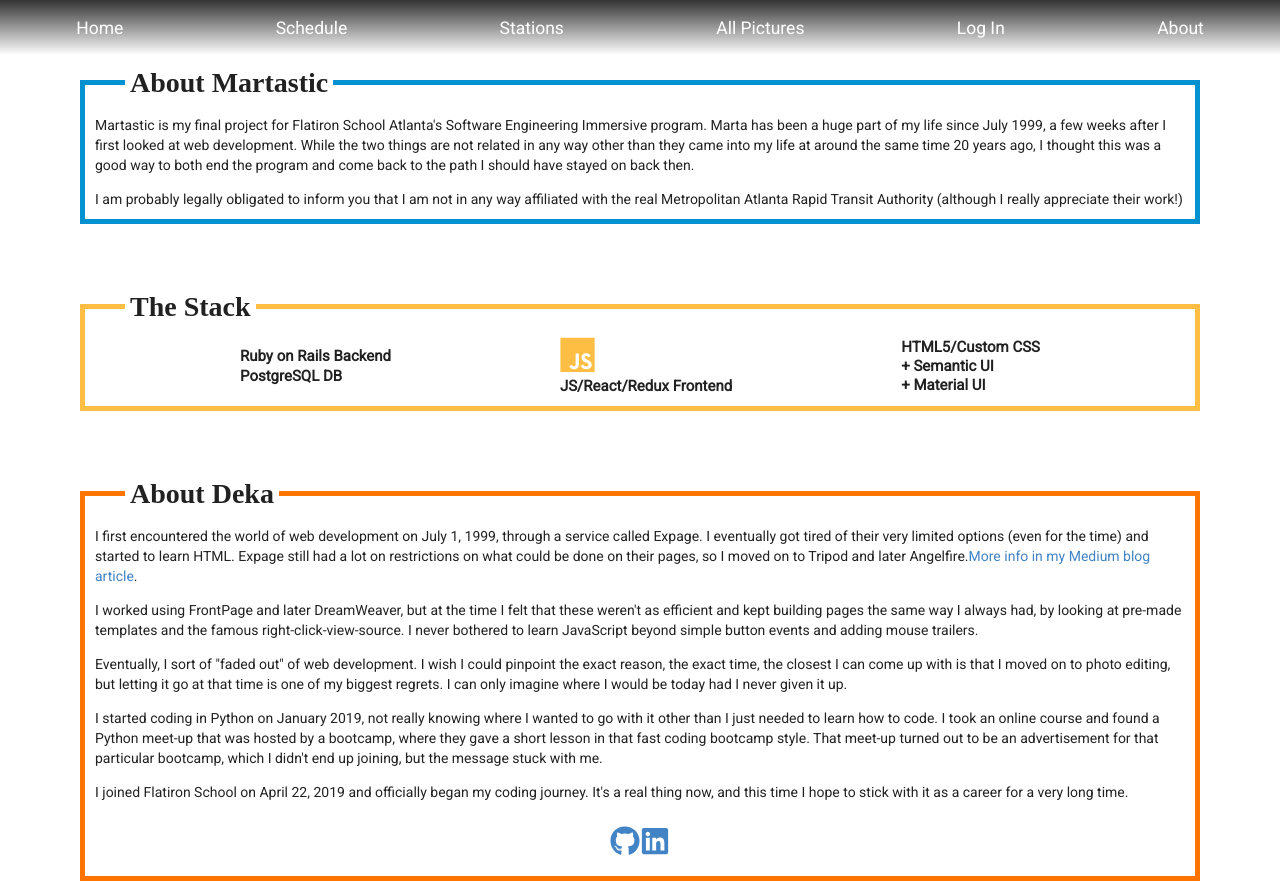
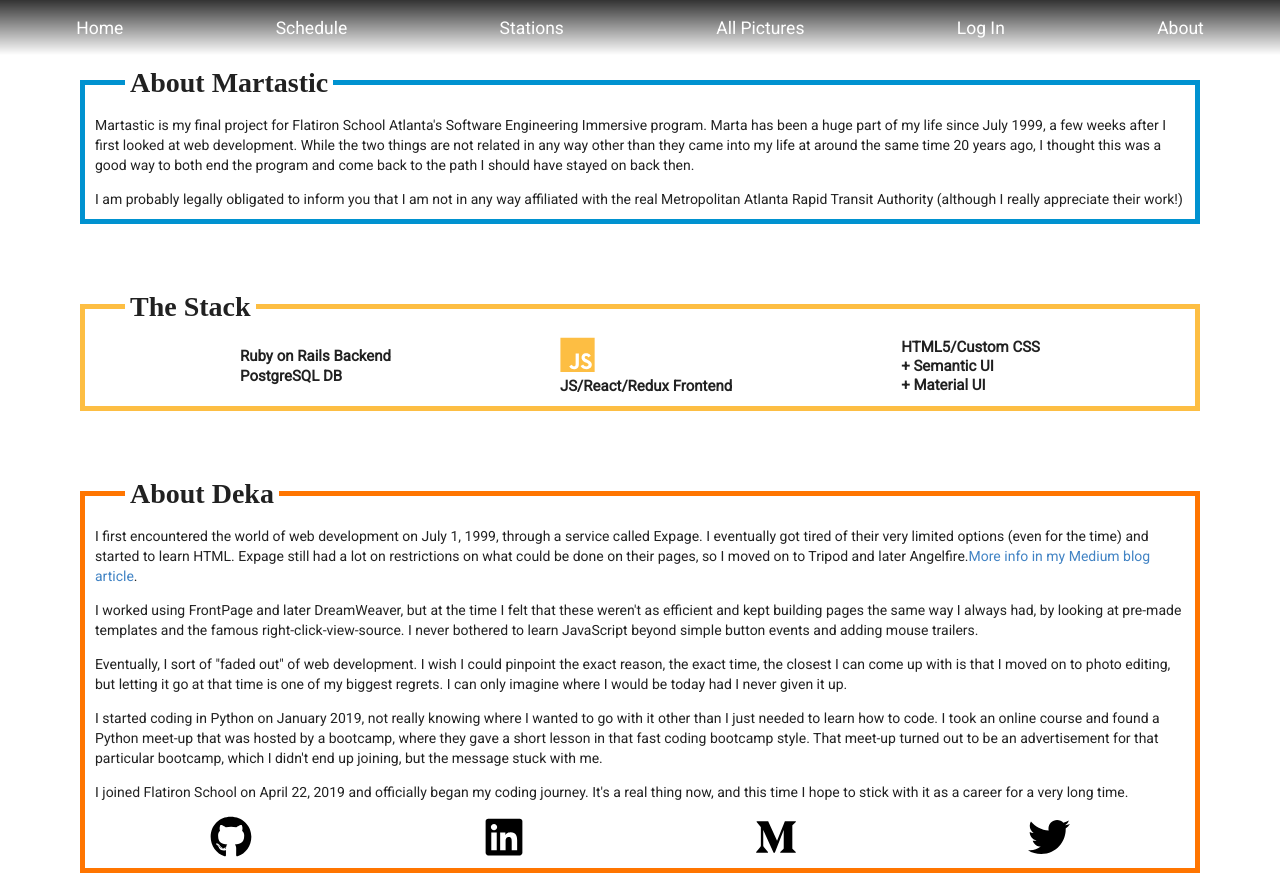
Before and after one commit to dekadekadeka/martastic-frontend, a React (Create React App) app: page /about in a window 1280 px wide. Built offline with nearby package versions, Linux system fonts and the light colour scheme; no server answers; some icons are missing; a web font is replaced by a local one.

Commit message:
final styling

```diff
--- a/package.json
+++ b/package.json
@@ -6,8 +6,6 @@
   "dependencies": {
     "@material-ui/core": "^4.3.2",
     "axios-redux": "^1.0.4",
-    "google-map-react": "^1.1.5",
-    "immer": "^5.1.0",
     "react": "^16.8.6",
     "react-dom": "^16.8.6",
     "react-icons": "^3.7.0",
--- a/src/App.css
+++ b/src/App.css
@@ -481,6 +481,16 @@ h2, h3, h4, h5{
   padding:10px;
   margin: 10vh;
 }
+
+.social{
+  font-size: 3rem;
+  display: flex;
+  justify-content: space-around;
+}
+
+.social a{
+  color: #000000;
+}
 /* end about */
 /* loading */
 .loading-text{
--- a/src/pages/About.js
+++ b/src/pages/About.js
@@ -1,6 +1,6 @@
 import React, { Component } from 'react';
 import { DiJsBadge } from "react-icons/di";
-import { FaLinkedin, FaGithub } from "react-icons/fa";
+import { FaLinkedin, FaGithub, FaMediumM, FaTwitter } from "react-icons/fa";
 import Grid from '@material-ui/core/Grid';
 
 export default class About extends Component {
@@ -93,12 +93,12 @@ export default class About extends Component {
                 <p>I joined Flatiron School on April 22, 2019 and officially began my coding journey. It's a real thing now, and this time
                     I hope to stick with it as a career for a very long time.
                 </p>
-                <h1 style={{ "text-align": "center", "font-size": "30px"}}>
-                <a href="https://github.com/dekadekadeka/">
-                    <FaGithub/></a>
-                <a href="https://www.linkedin.com/in/renee-deka-ambia-96731773/">
-                    <FaLinkedin/></a>
-                </h1>
+                <div className="social">
+                    <a href="https://github.com/dekadekadeka/"><FaGithub/></a>
+                    <a href="https://www.linkedin.com/in/renee-deka-ambia-96731773/"><FaLinkedin/></a>
+                    <a href="https://medium.com/@dekadekadeka"><FaMediumM/></a>
+                    <a href="https://twitter.com/dekadekadeka/"><FaTwitter/></a>
+                </div>
                 </div>
             </div>
             </div>
```
Also changed, not shown: 2 other files (tests, documents, lock files or other folders).
